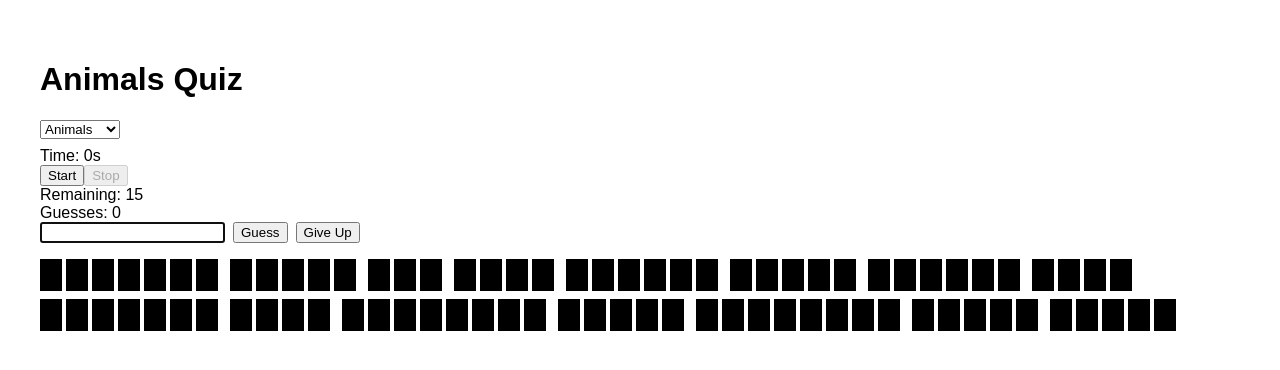
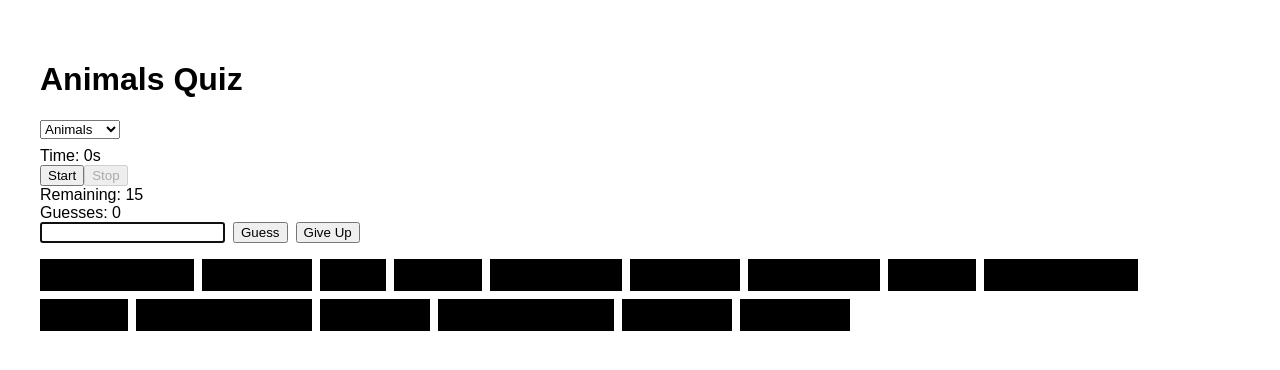
Before and after one commit to ahoff-git/Quizzler, a Next.js app: page / in a window 1280 px wide. Shown: the top 370 px of the page. Built offline with nearby package versions, Linux system fonts and the light colour scheme.

Commit message:
Remove spacing between hidden letters

```diff
--- a/components/HiddenAnswer.tsx
+++ b/components/HiddenAnswer.tsx
@@ -33,7 +33,7 @@ export default function HiddenAnswer({
     );
   };
 
-  const horizontalOffset = offset?.horizontal ?? 4;
+  const horizontalOffset = offset?.horizontal ?? 0;
   const verticalOffset = offset?.vertical ?? 0;
 
   return (
```
